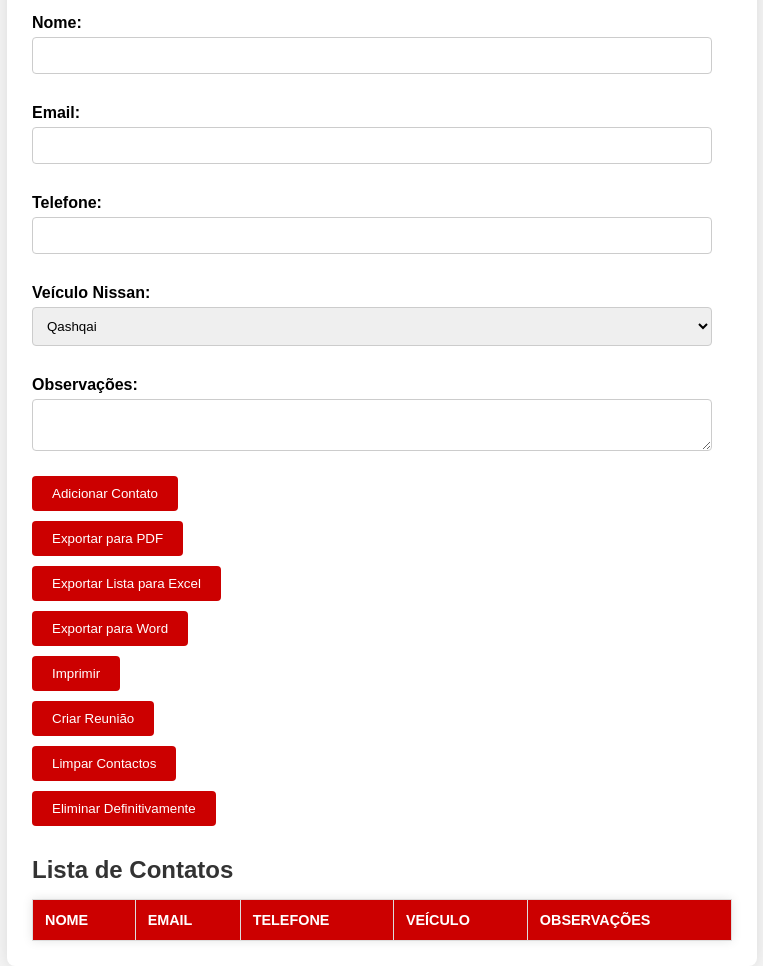
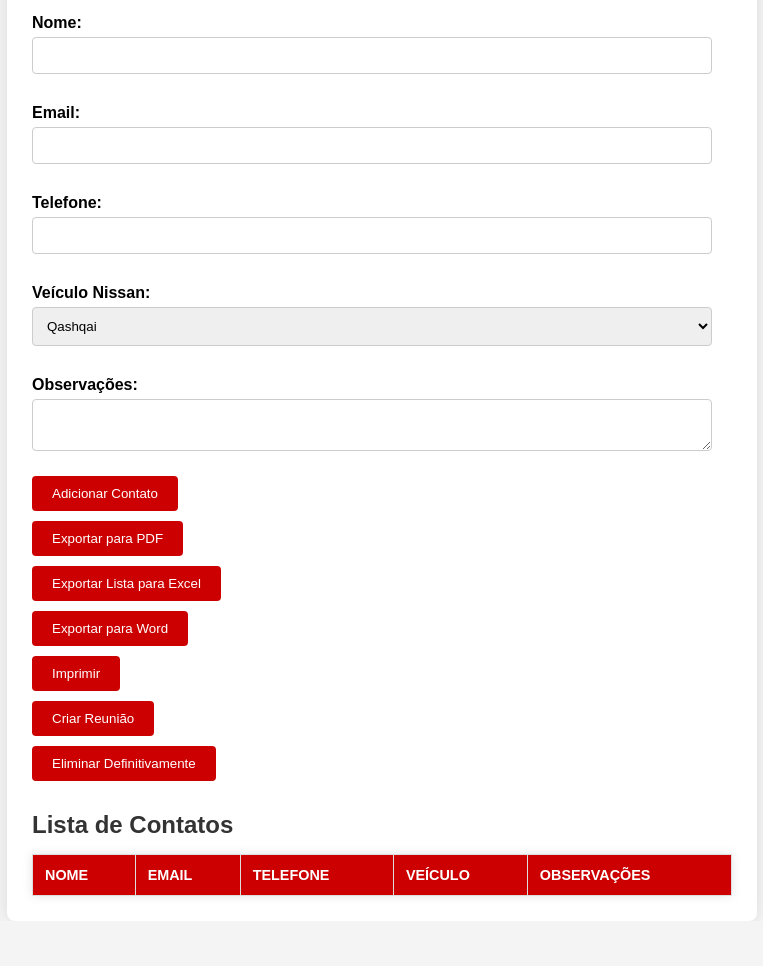
Before and after one commit to xroger1969/FICHA-CONTATO-NISSAN-, a plain HTML site: page index.html in a window 1280 px wide. Shown: the part 124-1090 px from the top of the page, without its empty margins (258-1021 px from the left). After the commit the page ends 1045 px from the top, so only its background shows below. Drawn offline with nearby package versions, Linux system fonts and the light colour scheme.

Commit message:
Update index.html

```diff
--- a/index.html
+++ b/index.html
@@ -51,7 +51,6 @@
             <button type="button" onclick="exportToWord()">Exportar para Word</button>
             <button type="button" onclick="printPage()">Imprimir</button>
             <button type="button" onclick="openSchedulePopup()">Criar Reunião</button>
-            <button type="button" onclick="clearContacts()">Limpar Contactos</button>
             <button type="button" onclick="deleteAllContacts()">Eliminar Definitivamente</button>
         </form>
 
```
